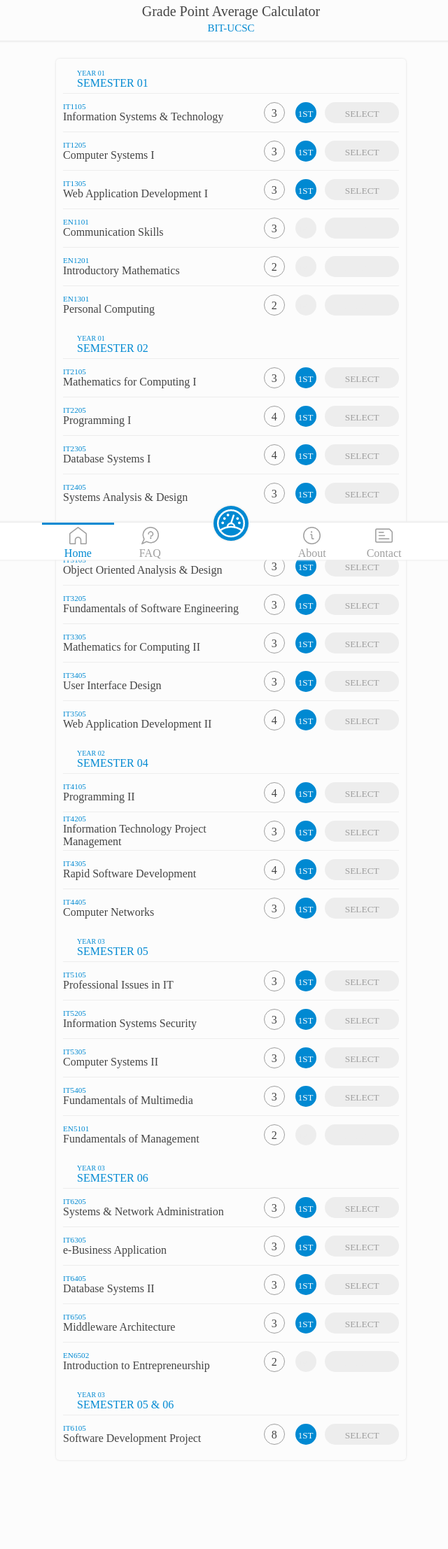
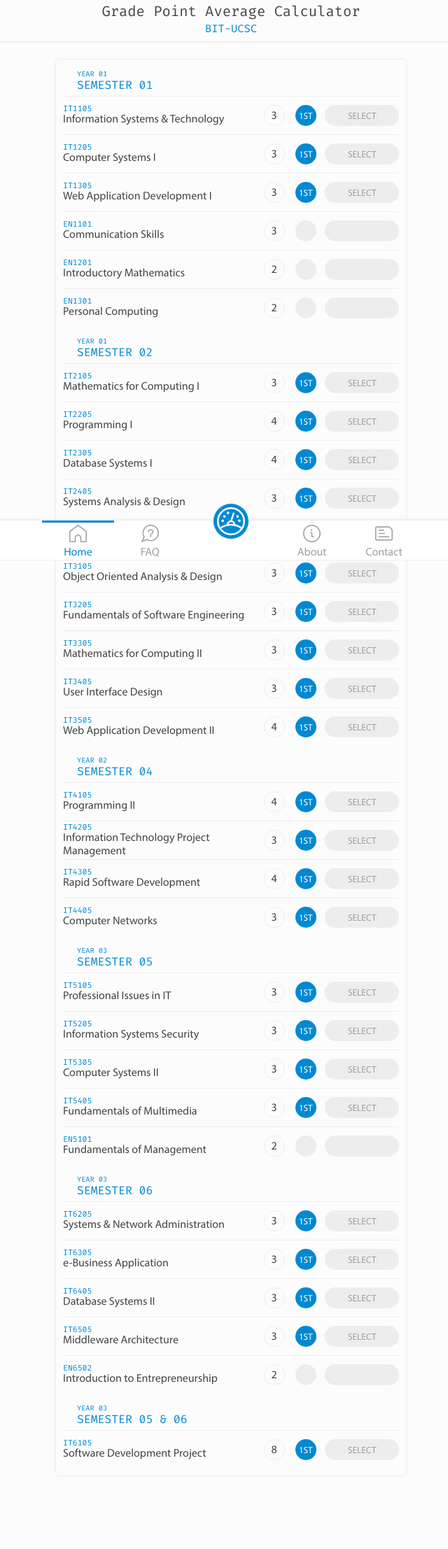
Before and after one commit to mzmarkib/bitgpa, a PHP site: page / in a window 1280 px wide. Shown: the whole page at 70% size, without its empty margins (310-950 px from the left). Before the commit the page ends 2065 px from the top, so only its background shows below. Run offline with PHP 8.4, Linux system fonts and the light colour scheme.

Commit message:
commit before turning to php

```diff
--- a/css/main.css
+++ b/css/main.css
@@ -1,5 +1,15 @@
+@font-face {
+  font-family: 'myMyriadPro';
+  src: url("../fonts/MyriadPro-Regular.otf");
+}
+
+@font-face {
+  font-family: 'myFiraCode';
+  src: url("../fonts/FiraCode-Regular.ttf");
+}
+
 * {
-  font-family: "Myriad Pro";
+  font-family: "myMyriadPro";
   -webkit-box-sizing: border-box;
           box-sizing: border-box;
   margin: 0;
@@ -262,7 +272,7 @@ body {
 }
 
 .subject .sub .code {
-  font-family: "Fira Code";
+  font-family: "myFiraCode";
   color: #0089D2;
   font-size: 0.7em;
 }
@@ -277,7 +287,7 @@ body {
   line-height: 30px;
   height: 30px;
   width: 30px;
-  border: 1px solid #9f9f9f;
+  border: 1px solid #ededed;
   border-radius: 100%;
 }
 
@@ -288,7 +298,7 @@ body {
 }
 
 .subject .attempt {
-  font-family: "Myriad Pro";
+  font-family: "myMyriadPro";
 }
 
 .subject .attempt label {
@@ -364,7 +374,7 @@ body {
 }
 
 .disabledSub .attempt {
-  font-family: "Myriad Pro";
+  font-family: "myMyriadPro";
 }
 
 .disabledSub .attempt input[type="checkbox"]:checked + label {
@@ -382,7 +392,7 @@ body {
 }
 
 .semester .title {
-  font-family: "Fira Code";
+  font-family: "myFiraCode";
   color: #0089D2;
   text-indent: 20px;
 }
@@ -473,7 +483,7 @@ body {
 }
 
 .header div {
-  font-family: "Fira Code";
+  font-family: "myFiraCode";
 }
 
 .header div:nth-child(1) {
--- a/css/main.scss
+++ b/css/main.scss
@@ -1,8 +1,10 @@
-*{
-    font-family: "Myriad Pro";
-    box-sizing: border-box;
-    margin: 0;
-    padding: 0;
+@font-face {
+    font-family: 'myMyriadPro';
+    src: url('../fonts/MyriadPro-Regular.otf');
+}
+@font-face {
+    font-family: 'myFiraCode';
+    src: url('../fonts/FiraCode-Regular.ttf');
 }
 
 $color-1: #444;
@@ -10,6 +12,21 @@ $color-2: #0089D2;
 $color-3: #9f9f9f;
 $color-4: #ededed;
 $bg-color: #fcfcfc;
+
+$font-1 : "myMyriadPro";
+$font-2 : "myFiraCode";
+
+
+
+
+*{
+    font-family: $font-1;
+    box-sizing: border-box;
+    margin: 0;
+    padding: 0;
+}
+
+
 
 @import 'navbar';
 @import 'gradesBox';
@@ -45,7 +62,7 @@ body{
         flex-direction: column;
 
         .code{
-            font-family: "Fira Code";
+            font-family: $font-2;
             color:$color-2;
             font-size: 0.7em;
         }
@@ -61,7 +78,7 @@ body{
         line-height: 30px;
         height: 30px;
         width: 30px;
-        border: 1px solid $color-3;
+        border: 1px solid $color-4;
         border-radius: 100%;
     }
     .attempt{
@@ -69,7 +86,7 @@ body{
     }
 
     .attempt{
-        font-family: "Myriad Pro";
+        font-family: $font-1;
 
         label {
             text-transform: uppercase;
@@ -137,7 +154,7 @@ body{
     }
 
     .attempt{
-        font-family: "Myriad Pro";
+        font-family: $font-1;
 
         input[type="checkbox"] {
 
@@ -158,7 +175,7 @@ body{
     padding:10px 5px;
 
     .title{
-        font-family: "Fira Code";
+        font-family: $font-2;
         color: $color-2;
         text-indent: 20px;
     }
@@ -244,7 +261,7 @@ body{
     border-bottom: 1px solid $color-4;
 
     div{
-        font-family: "Fira Code";
+        font-family: $font-2;
         &:nth-child(1){
             color: $color-1;
             font-size: 20px;
--- a/index.html
+++ b/index.html
@@ -1,10 +1,26 @@
 <!DOCTYPE html>
 <html lang="en">
 <head>
+    <!-- Global site tag (gtag.js) - Google Analytics -->
+    <script async src="https://www.googletagmanager.com/gtag/js?id=UA-158868863-1"></script>
+    <script>
+    window.dataLayer = window.dataLayer || [];
+    function gtag(){dataLayer.push(arguments);}
+    gtag('js', new Date());
+
+    gtag('config', 'UA-158868863-1');
+    </script>
+
     <meta charset="UTF-8">
     <meta name="viewport" content="width=device-width, initial-scale=1.0">
     <meta http-equiv="X-UA-Compatible" content="ie=edge">
+    <meta name="description" content="A simple tool to calculate the cumulative Grade Point Average (GPA) for Undergrads who follow Bachelors in Information Technology (BIT) provided by University of Colombo School of Computing (UCSC). ">
     <title>GPA Calculator - BIT (UCSC)</title>
+    <meta name="author" content="@mzmarkib">
+    <meta name="og:title" property="og:title" content="GPA Calculator - BIT (UCSC)">
+    <meta name="robots" content="index, follow">
+    <link href="index.html" rel="canonical">
+    <meta name="keywords" content="BIT, UCSC, GPA, Grade Point Average, University of Colombo School of Computing, Bachelors in Information Technology, how to calculate BIT GPA">
     <link rel="stylesheet" href="css/main.css">
 </head>
 <body>
```
Also changed, not shown: fonts/FiraCode-Regular.ttf (added), fonts/MyriadPro-Regular.otf (added), 1 other file.
